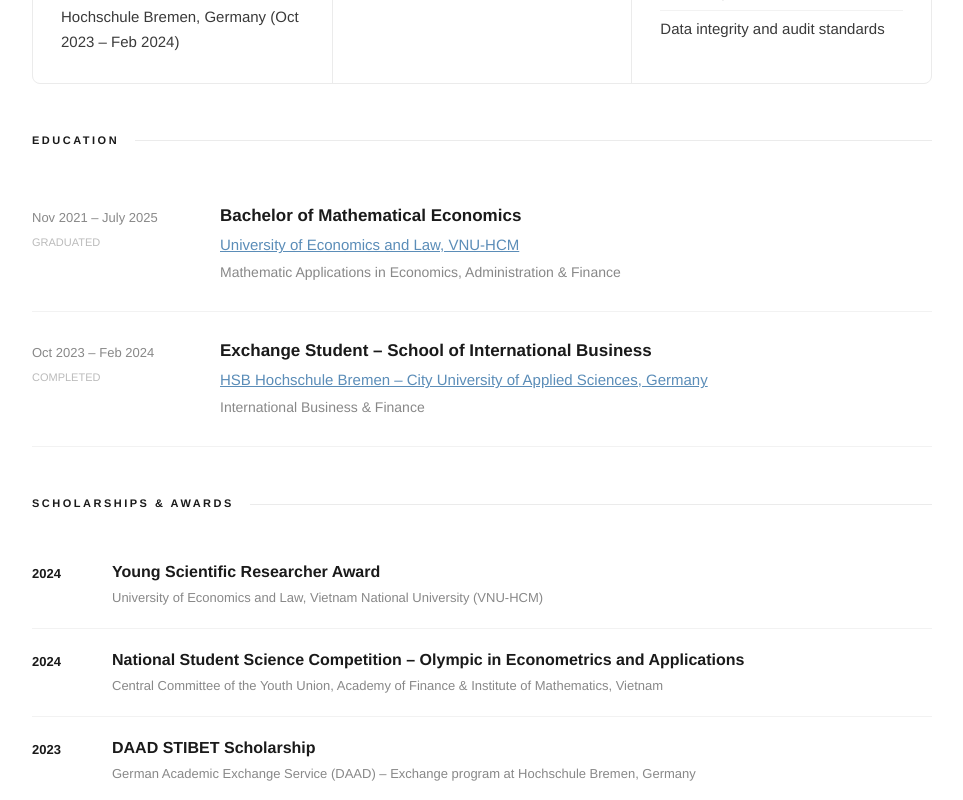
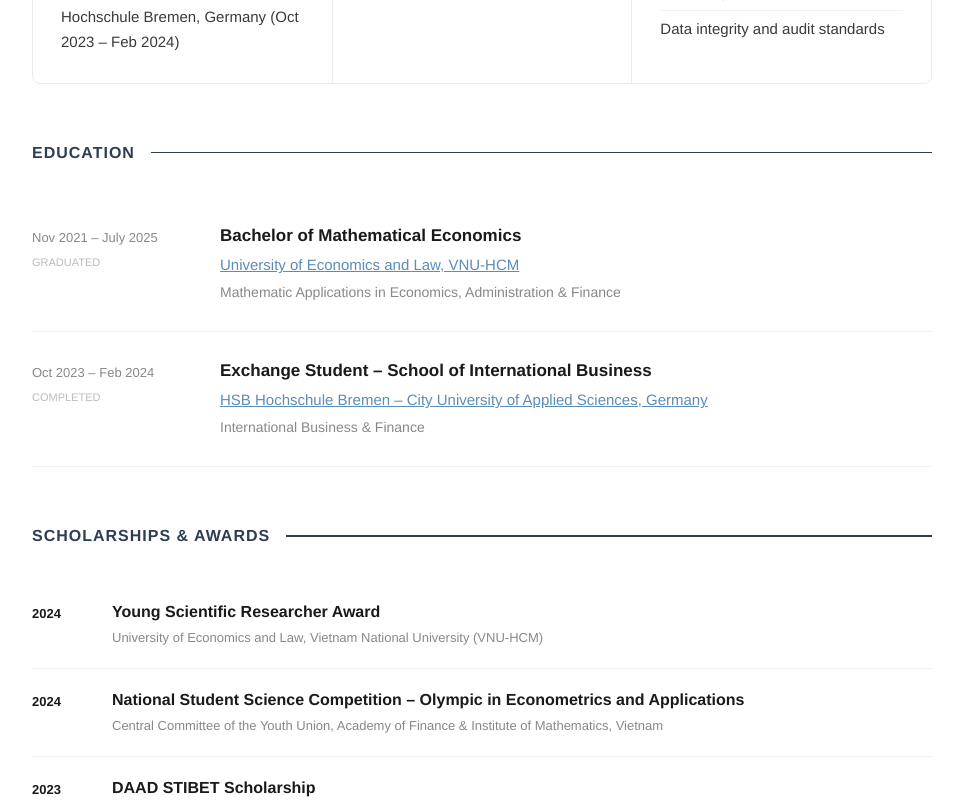
Before and after one commit to nguyenthaotran7903/Thao-Nguyen-Portfolio, a Next.js app: page / in a window 1280 px wide. Shown: the part 1040-1840 px from the top of the page, without its empty margins (140-1103 px from the left). Built offline with nearby package versions, Linux system fonts and the light colour scheme.

Commit message:
Refactor Divider component for improved styling
Updated the Divider component styles and adjusted margin values.

```diff
--- a/app/page.jsx
+++ b/app/page.jsx
@@ -997,7 +997,6 @@ export default function Portfolio() {
                 </div>
                 <div className={styles.eduRight}>
                   <span className={styles.eduDegree}>{edu.degree}</span>
-                  {/* Link cho tên trường */}
                   {(() => {
                     let link = null;
                     if (edu.institution.includes('University of Economics and Law')) link = 'https://www.uel.edu.vn/';
@@ -1579,9 +1578,9 @@ export default function Portfolio() {
 
 function Divider({label}) {
   return(
-    <div style={{display:'flex',alignItems:'center',gap:'16px',margin:'48px 0 28px'}}>
-      <span style={{fontSize:'11px',letterSpacing:'2.5px',textTransform:'uppercase',color:'#1a1a1a',fontWeight:700,whiteSpace:'nowrap',fontFamily:"'Helvetica Neue',Helvetica,Arial,sans-serif"}}>{label}</span>
-      <div style={{flex:1,height:'1px',background:'#ebebeb'}}></div>
-    </div>
-  );
-}
+    <div style={{display:'flex',alignItems:'center',gap:'16px',margin:'56px 0 32px'}}>
+      <span style={{fontSize:'16px',letterSpacing:'1px',textTransform:'uppercase',color:'#2c3e50',fontWeight:700,whiteSpace:'nowrap',fontFamily:"'Helvetica Neue',Helvetica,Arial,sans-serif"}}>{label}</span>
+      <div style={{flex:1,height:'1.5px',background:'#2c3e50'}}></div>
+    </div>
+  );
+}
```
